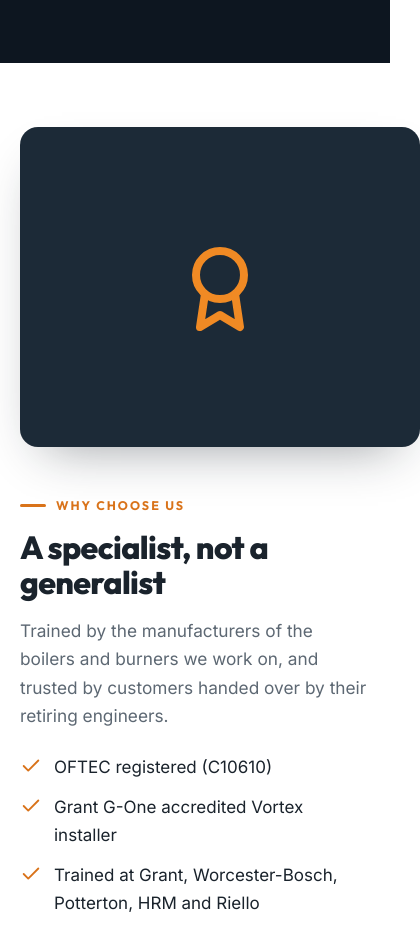
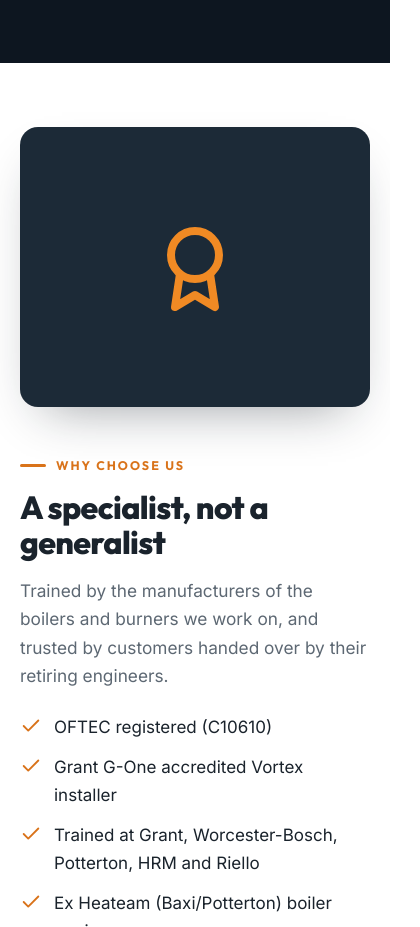
Before and after one commit to PomegranteAI/pom-rebuilds, a plain HTML site: page range-plumbing/index.html in a window 390 px wide. Shown: the part 4005-4932 px from the top of the page, 420 px wide, since content can reach past the window. Drawn offline with Linux system fonts and the light colour scheme.

Commit message:
Range: fix icon panel overflow on mobile

```diff
--- a/range-plumbing/style.css
+++ b/range-plumbing/style.css
@@ -256,5 +256,5 @@ section{padding:clamp(64px,9vw,112px) 0}
 /* icon panel for services without a photo */
 .svc-img.icon{display:grid;place-items:center;background:var(--ink-3);color:var(--amber)}
 .svc-img.icon svg{width:72px;height:72px}
-.split-img.icon{display:grid;place-items:center;background:var(--ink-3);color:var(--amber);min-height:320px;border-radius:18px}
+.split-img.icon{display:grid;place-items:center;background:var(--ink-3);color:var(--amber);border-radius:18px}
 .split-img.icon svg{width:96px;height:96px}
```
